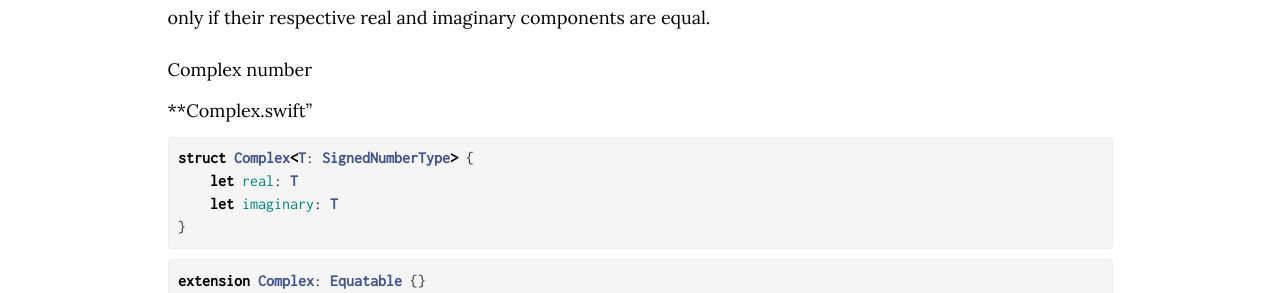
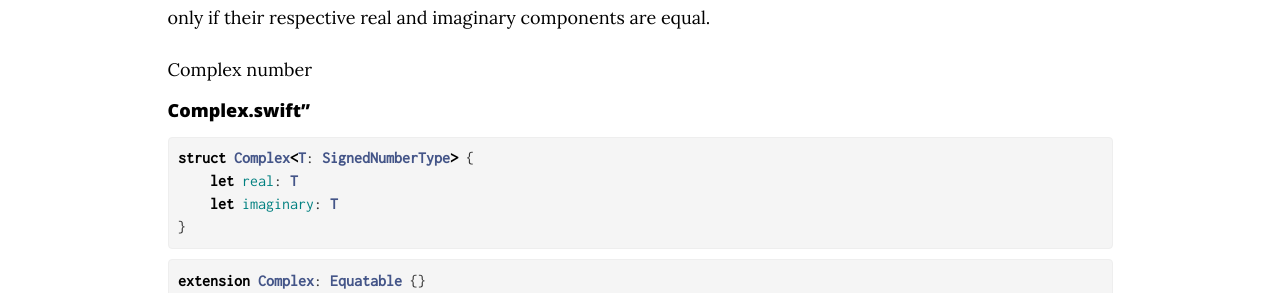
Before and after one commit to freesuraj/freesuraj.github.io, a Jekyll site: the page built from _posts/2016-01-25-Complex_number.md, in a window 1280 px wide and 1203 px high. Shown: the part 271-564 px from the top of the window. Built offline with Jekyll 4.4.1, drawn with Linux system fonts in a browser that asks for light colours; nearby versions of some CDN libraries; comment, search, counter and statistics services are not loaded.

Commit message:
Fix some tagging issue

```diff
--- a/_posts/2016-01-25-Complex_number.md
+++ b/_posts/2016-01-25-Complex_number.md
@@ -12,7 +12,7 @@ Since a complex number is comprised of a real and imaginary component, two compl
 
 Complex number
 
-**Complex.swift"
+**Complex.swift"**
 {% highlight swift %}
 struct Complex<T: SignedNumberType> {
     let real: T
```
